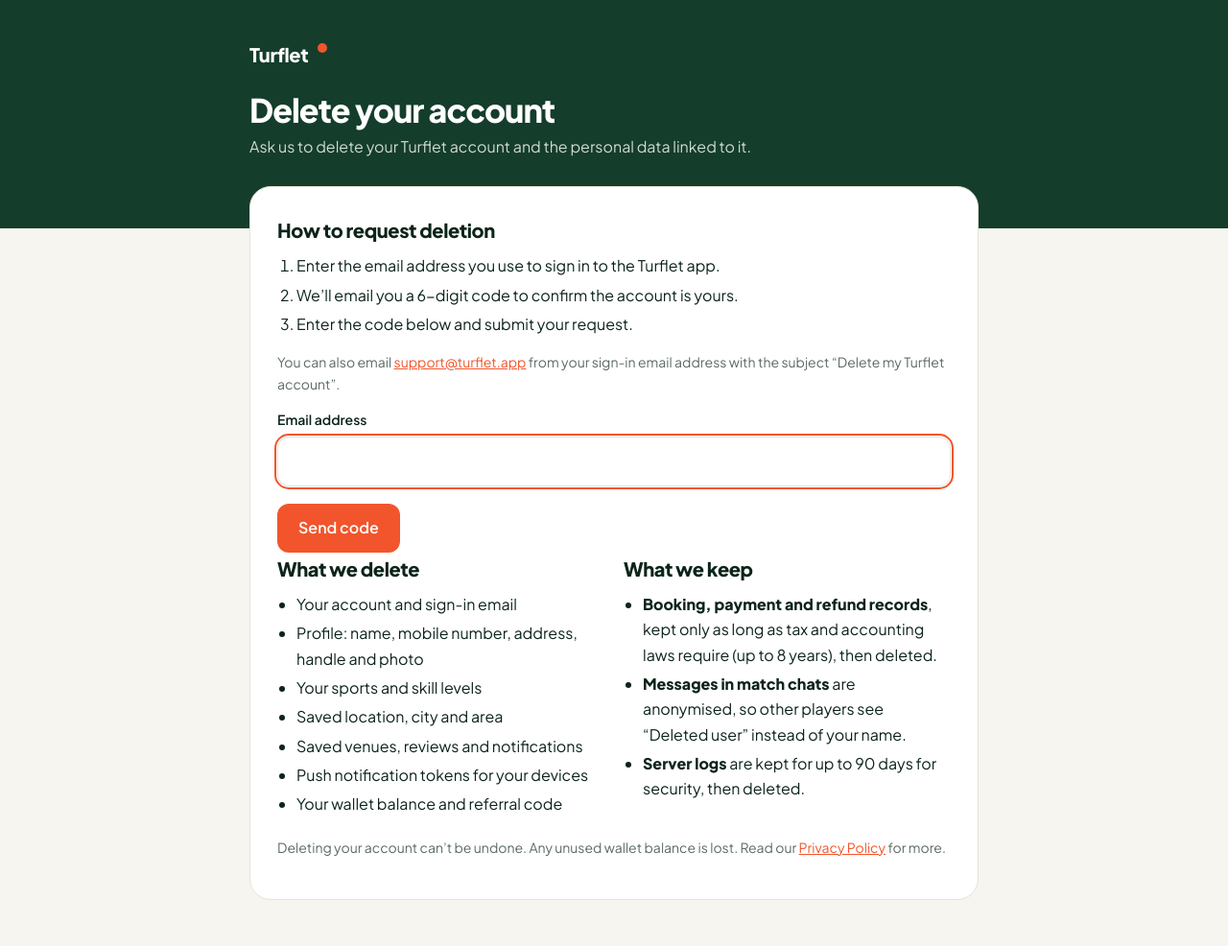
After one commit to HimanshuSwami-Developer/truflet, a Django app: page /delete-account/ in a window 1280 px wide. The commit adds this page. Shown: the whole page at 96% size. Run offline with Django 5.2, Linux system fonts and the light colour scheme; data comes from the database, SQL or seed files in the repository.

Commit message:
feat: implement account deletion feature with request handling and UI updates

```diff
--- a/backend/core/views.py
+++ b/backend/core/views.py
@@ -1,18 +1,96 @@
 import datetime
 
-from django.shortcuts import render
+from django.conf import settings
+from django.core.exceptions import ValidationError
+from django.core.validators import validate_email
+from django.shortcuts import redirect, render
 from django.views.decorators.cache import cache_page
+
+from accounts.mailer import send_login_code
+from accounts.models import AccountDeletionRequest, EmailOTP, User, normalize_email
 
 from .models import AppConfig
 
 PRIVACY_UPDATED = datetime.date(2026, 11, 13)
+DELETE_SESSION_KEY = "delete_account_email"
+
+
+def _support():
+    c = AppConfig.get()
+    phone = c.support_phone if c.support_phone and c.support_phone != "+918000000000" else ""  # skip the placeholder
+    return c.support_email, phone
 
 
 @cache_page(60 * 15)
 def privacy_policy(request):
     """Public privacy policy (linked from the Play Store listing and the app)."""
-    c = AppConfig.get()
-    phone = c.support_phone if c.support_phone and c.support_phone != "+918000000000" else ""  # skip the placeholder
-    return render(request, "legal/privacy.html", {
-        "updated": PRIVACY_UPDATED, "email": c.support_email, "phone": phone,
-    })
+    email, phone = _support()
+    return render(request, "legal/privacy.html", {"updated": PRIVACY_UPDATED, "email": email, "phone": phone})
+
+
+def delete_account(request):
+    """Public account-deletion request page (the Play Store "Delete account URL").
+
+    Step 1: the person enters the email they sign in with and we email them a one-time code.
+    Step 2: they enter the code (proving they own the account) and we record a deletion request
+    for the team to process from the admin.
+    """
+    support_email, _ = _support()
+    ctx = {"support_email": support_email, "step": "email", "error": "", "email": ""}
+
+    if request.method == "POST":
+        action = request.POST.get("action")
+
+        if action == "send":
+            email = normalize_email(request.POST.get("email"))
+            ctx["email"] = email
+            try:
+                validate_email(email)
+            except ValidationError:
+                ctx["error"] = "Enter a valid email address."
+                return render(request, "legal/delete_account.html", ctx)
+            if not User.objects.filter(email=email).exists():
+                ctx["error"] = "We couldn't find a Turflet account with this email."
+                return render(request, "legal/delete_account.html", ctx)
+            if EmailOTP.recently_sent(email):
+                ctx["error"] = "A code was just sent. Please wait 30 seconds before asking again."
+                return render(request, "legal/delete_account.html", ctx)
+            code = EmailOTP.issue(email, dev_mode=settings.OTP_DEV_MODE)
+            try:
+                send_login_code(email, code)
+            except Exception:
+                if not settings.OTP_DEV_MODE:
+                    ctx["error"] = "We couldn't send the email right now. Please try again."
+                    return render(request, "legal/delete_account.html", ctx)
+            request.session[DELETE_SESSION_KEY] = email
+            ctx.update(step="code", email=email)
+            return render(request, "legal/delete_account.html", ctx)
+
+        if action == "confirm":
+            email = request.session.get(DELETE_SESSION_KEY)
+            if not email:
+                return redirect("delete_account")
+            ctx.update(step="code", email=email, reason=request.POST.get("reason", "")[:1000])
+            code = request.POST.get("code", "").strip()
+            otp = EmailOTP.objects.filter(email=email, used=False).first()
+            if not otp or otp.is_expired():
+                ctx["error"] = "Code expired. Start again to get a new one."
+            elif otp.attempts >= EmailOTP.MAX_ATTEMPTS:
+                ctx["error"] = "Too many attempts. Start again to get a new code."
+            elif EmailOTP.hash(code) != otp.code_hash:
+                otp.attempts += 1
+                otp.save(update_fields=["attempts"])
+                ctx["error"] = "That code is incorrect."
+            if ctx["error"]:
+                return render(request, "legal/delete_account.html", ctx)
+            otp.used = True
+            otp.save(update_fields=["used"])
+            user = User.objects.filter(email=email).first()
+            if not AccountDeletionRequest.objects.filter(email=email, status="pending").exists():
+                AccountDeletionRequest.objects.create(email=email, user=user, reason=ctx["reason"])
+            request.session.pop(DELETE_SESSION_KEY, None)
+            ctx["step"] = "done"
+            return render(request, "legal/delete_account.html", ctx)
+
+    request.session.pop(DELETE_SESSION_KEY, None)
+    return render(request, "legal/delete_account.html", ctx)
--- /dev/null
+++ b/backend/templates/legal/delete_account.html
@@ -0,0 +1,124 @@
+<!doctype html>
+<html lang="en">
+<head>
+<meta charset="utf-8">
+<meta name="viewport" content="width=device-width, initial-scale=1">
+<title>Delete your account · Turflet</title>
+<meta name="description" content="Request deletion of your Turflet account and personal data.">
+<meta name="robots" content="noindex">
+<link rel="preconnect" href="https://fonts.googleapis.com">
+<link rel="stylesheet" href="https://fonts.googleapis.com/css2?family=Plus+Jakarta+Sans:wght@400;600;800&display=swap">
+<style>
+  :root { --brand:#143D2B; --ink:#0C2419; --muted:#5B6B63; --coral:#F2552C; --ground:#F7F5EF; --card:#fff; --line:#E6E2D8; --field:#fff; --err:#B42318; --errbg:#FEECEB; --ok:#1E7A4C; --okbg:#E7F5EC; }
+  @media (prefers-color-scheme: dark) {
+    :root { --ink:#EEF3EF; --muted:#A7B5AD; --ground:#0E1A14; --card:#15241C; --line:#24372C; --field:#0E1A14; --err:#FDA29B; --errbg:#3A1714; --ok:#7AD3A0; --okbg:#173325; }
+  }
+  * { box-sizing:border-box; }
+  body { margin:0; background:var(--ground); color:var(--ink); font:16px/1.65 "Plus Jakarta Sans",system-ui,sans-serif; }
+  header { background:#143D2B; color:#fff; padding:40px 16px 72px; }
+  .wrap { max-width:760px; margin:0 auto; }
+  .brand { display:flex; align-items:center; gap:10px; font-weight:800; font-size:20px; letter-spacing:-.4px; }
+  .brand i { width:10px; height:10px; border-radius:50%; background:var(--coral); display:inline-block; margin-top:-14px; }
+  h1 { font-size:34px; line-height:1.15; letter-spacing:-1px; margin:22px 0 6px; }
+  header p { margin:0; opacity:.8; }
+  main { padding:0 16px 48px; }
+  .card { background:var(--card); border:1px solid var(--line); border-radius:22px; padding:28px; margin-top:-44px; }
+  h2 { font-size:20px; letter-spacing:-.4px; margin:32px 0 8px; }
+  h2:first-child { margin-top:0; }
+  ul, ol { padding-left:20px; margin:6px 0; }
+  li { margin:4px 0; }
+  .muted { color:var(--muted); font-size:14px; }
+  a { color:var(--coral); }
+  form { margin:12px 0 0; }
+  label { display:block; font-weight:600; font-size:14px; margin:14px 0 6px; }
+  input, textarea { width:100%; font:inherit; color:var(--ink); background:var(--field); border:1px solid var(--line); border-radius:12px; padding:12px 14px; }
+  input:focus, textarea:focus { outline:2px solid var(--coral); outline-offset:1px; }
+  textarea { min-height:90px; resize:vertical; }
+  .code { letter-spacing:6px; font-size:20px; font-weight:600; max-width:220px; }
+  button { margin-top:18px; font:inherit; font-weight:600; color:#fff; background:var(--coral); border:0; border-radius:12px; padding:12px 22px; cursor:pointer; }
+  button:hover { filter:brightness(.95); }
+  .alert { border-radius:12px; padding:12px 14px; margin:12px 0; font-size:15px; }
+  .alert.err { background:var(--errbg); color:var(--err); }
+  .alert.ok { background:var(--okbg); color:var(--ok); }
+  .grid { display:grid; grid-template-columns:1fr 1fr; gap:20px; }
+  @media (max-width:560px) { .card { padding:20px; } h1 { font-size:28px; } .grid { grid-template-columns:1fr; } }
+</style>
+</head>
+<body>
+<header>
+  <div class="wrap">
+    <div class="brand">Turflet <i></i></div>
+    <h1>Delete your account</h1>
+    <p>Ask us to delete your Turflet account and the personal data linked to it.</p>
+  </div>
+</header>
+<main>
+<div class="wrap card">
+
+  {% if step == "done" %}
+    <h2>Request received</h2>
+    <div class="alert ok">We’ve received your request to delete the Turflet account for <strong>{{ email }}</strong>.</div>
+    <p>We’ll delete your account and personal data within <strong>30 days</strong> and email you when it’s done. If you change your mind before then, email <a href="mailto:{{ support_email }}">{{ support_email }}</a>.</p>
+  {% else %}
+
+  <h2>How to request deletion</h2>
+  <ol>
+    <li>Enter the email address you use to sign in to the Turflet app.</li>
+    <li>We’ll email you a 6-digit code to confirm the account is yours.</li>
+    <li>Enter the code below and submit your request.</li>
+  </ol>
+  <p class="muted">You can also email <a href="mailto:{{ support_email }}?subject=Delete%20my%20Turflet%20account">{{ support_email }}</a> from your sign-in email address with the subject “Delete my Turflet account”.</p>
+
+  {% if error %}<div class="alert err">{{ error }}</div>{% endif %}
+
+  {% if step == "code" %}
+    <form method="post">
+      {% csrf_token %}
+      <input type="hidden" name="action" value="confirm">
+      <p>We sent a code to <strong>{{ email }}</strong>. It expires in 10 minutes.</p>
+      <label for="code">6-digit code</label>
+      <input class="code" id="code" name="code" inputmode="numeric" autocomplete="one-time-code" maxlength="6" pattern="[0-9]{6}" required autofocus>
+      <label for="reason">Why are you leaving? <span class="muted">(optional)</span></label>
+      <textarea id="reason" name="reason" maxlength="1000">{{ reason }}</textarea>
+      <button type="submit">Request account deletion</button>
+    </form>
+    <p class="muted"><a href="{% url 'delete_account' %}">Use a different email</a></p>
+  {% else %}
+    <form method="post">
+      {% csrf_token %}
+      <input type="hidden" name="action" value="send">
+      <label for="email">Email address</label>
+      <input id="email" name="email" type="email" autocomplete="email" value="{{ email }}" required autofocus>
+      <button type="submit">Send code</button>
+    </form>
+  {% endif %}
+  {% endif %}
+
+  <div class="grid">
+    <div>
+      <h2>What we delete</h2>
+      <ul>
+        <li>Your account and sign-in email</li>
+        <li>Profile: name, mobile number, address, handle and photo</li>
+        <li>Your sports and skill levels</li>
+        <li>Saved location, city and area</li>
+        <li>Saved venues, reviews and notifications</li>
+        <li>Push notification tokens for your devices</li>
+        <li>Your wallet balance and referral code</li>
+      </ul>
+    </div>
+    <div>
+      <h2>What we keep</h2>
+      <ul>
+        <li><strong>Booking, payment and refund records</strong>, kept only as long as tax and accounting laws require (up to 8 years), then deleted.</li>
+        <li><strong>Messages in match chats</strong> are anonymised, so other players see “Deleted user” instead of your name.</li>
+        <li><strong>Server logs</strong> are kept for up to 90 days for security, then deleted.</li>
+      </ul>
+    </div>
+  </div>
+
+  <p class="muted">Deleting your account can’t be undone. Any unused wallet balance is lost. Read our <a href="{% url 'privacy' %}">Privacy Policy</a> for more.</p>
+</div>
+</main>
+</body>
+</html>
--- a/backend/templates/legal/privacy.html
+++ b/backend/templates/legal/privacy.html
@@ -149,7 +149,7 @@
   </ul>
 
   <h2 id="delete">8. Deleting your account</h2>
-  <p>To delete your account and personal data, email <a href="mailto:{{ email }}?subject=Delete%20my%20Turflet%20account">{{ email }}</a> from the email address you sign in with, with the subject “Delete my Turflet account”. We will confirm and delete your account within 30 days. Records we must keep by law (such as payment and tax records) are retained only for that purpose, and your chat messages are anonymised.</p>
+  <p>To delete your account and personal data, submit a request at <a href="{% url 'delete_account' %}">our account deletion page</a>, or email <a href="mailto:{{ email }}?subject=Delete%20my%20Turflet%20account">{{ email }}</a> from the email address you sign in with, with the subject “Delete my Turflet account”. We will confirm and delete your account within 30 days. Records we must keep by law (such as payment and tax records) are retained only for that purpose, and your chat messages are anonymised.</p>
 
   <h2 id="security">9. Security</h2>
   <p>Data is encrypted in transit using HTTPS. Access to personal data is limited to people and systems that need it. Sign-in uses one-time codes rather than passwords, and sessions use short-lived tokens. No system is perfectly secure, so please contact us immediately if you suspect misuse of your account.</p>
--- a/backend/turflet/urls.py
+++ b/backend/turflet/urls.py
@@ -69,6 +69,7 @@ urlpatterns = [
     path("api/v1/", include(api)),
     path("privacy/", core_pages.privacy_policy, name="privacy"),
     path("privacy-policy/", core_pages.privacy_policy),
+    path("delete-account/", core_pages.delete_account, name="delete_account"),
     path("admin-panel/", include("dashboard.urls")),
     path("django-admin/", admin.site.urls),
 ] + static(settings.MEDIA_URL, document_root=settings.MEDIA_ROOT)
```
Also changed, not shown: backend/accounts/admin.py (+15 -1 lines), backend/accounts/models.py (+19 -0 lines), backend/accounts/migrations/0005_account_deletion_request.py (added).
